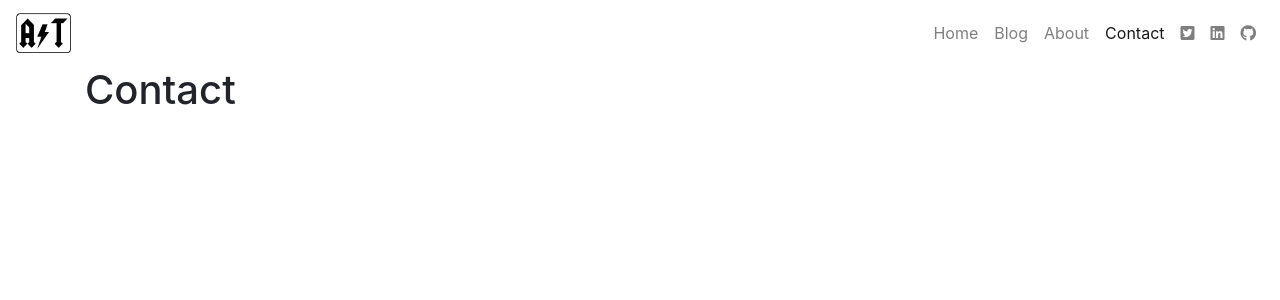
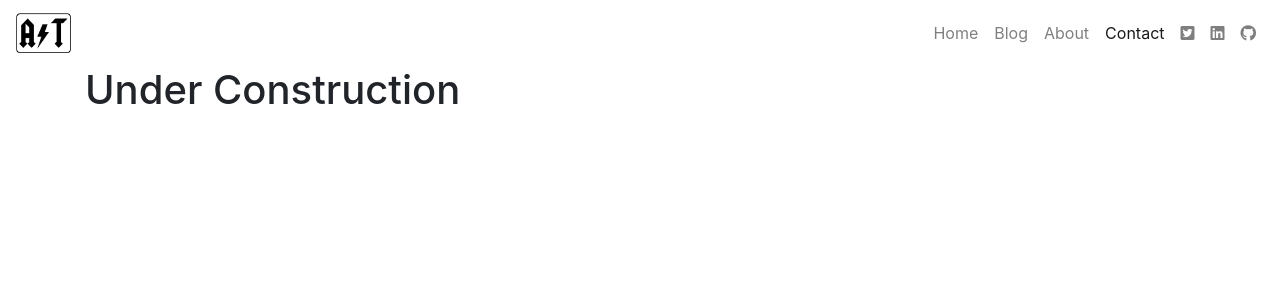
Before and after one commit to atramposch/website, a Jekyll site: the page built from contact/index.html, in a window 1280 px wide. Shown: the top 300 px of the page. Built offline with Jekyll 4.4.1, drawn with Linux system fonts in a browser that asks for light colours; nearby versions of some CDN libraries.

Commit message:
Contact Page: "Under Construction"

```diff
--- a/contact/index.html
+++ b/contact/index.html
@@ -3,4 +3,4 @@ layout: default
 title: Andrew Tramposch | Contact
 nav: Contact
 ---
-	<h1>Contact</h1>
+	<h1>Under Construction</h1>
```
